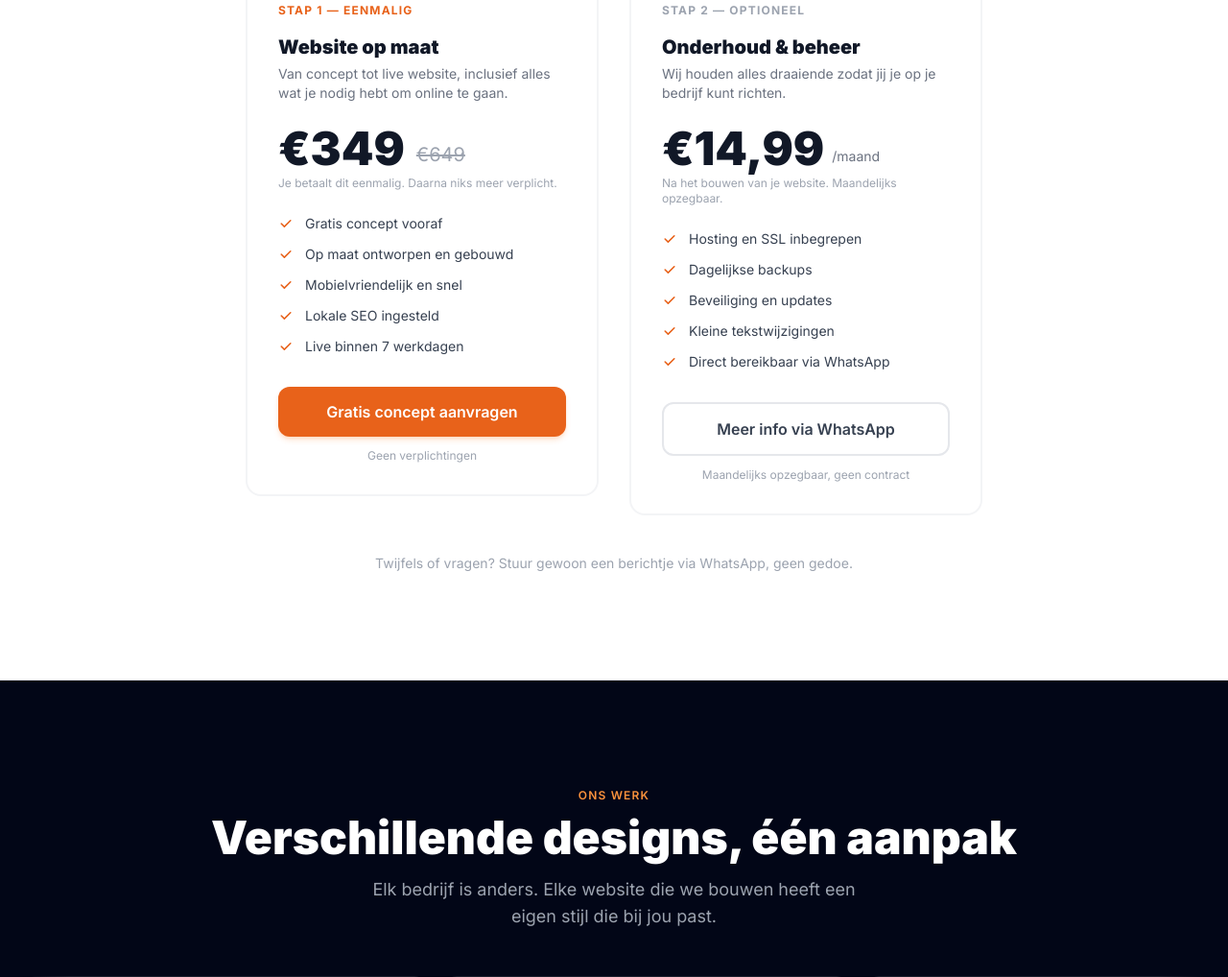
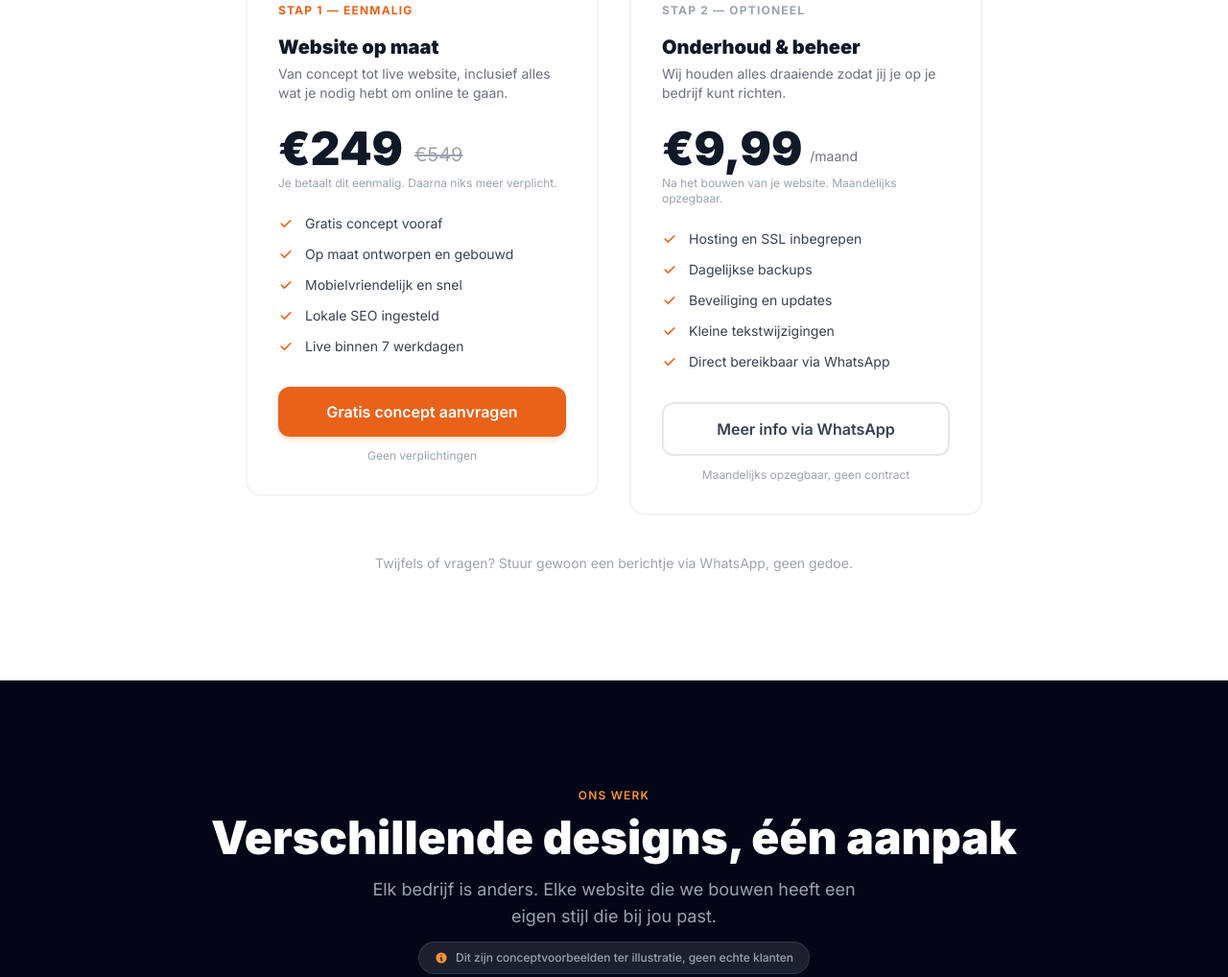
Before and after one commit to timversnel/Zaakmakers, a plain HTML site: page index.html in a window 1280 px wide. Shown: the part 3249-4267 px from the top of the page at 96% size. Drawn offline with nearby package versions, Linux system fonts and the light colour scheme.

Commit message:
Update index.html

```diff
--- a/index.html
+++ b/index.html
@@ -48,7 +48,6 @@
   </style>
 </head>
 <body class="bg-white text-gray-900 antialiased">
-
 <!-- NAVBAR -->
 <nav class="fixed top-0 left-0 right-0 z-50 bg-white/95 backdrop-blur-md border-b border-gray-100">
   <div class="max-w-6xl mx-auto px-4 sm:px-6 flex items-center justify-between h-16">
@@ -82,7 +81,6 @@
     <a href="#contact"  class="block mt-2 bg-primary text-white text-center py-3 rounded-xl hover:bg-primary-dark font-semibold">Gratis concept aanvragen</a>
   </div>
 </nav>
-
 <!-- HERO -->
 <section class="relative min-h-screen flex items-center bg-gradient-to-br from-slate-950 via-blue-950 to-slate-900 overflow-hidden pt-16">
   <div class="absolute -top-40 -left-40 w-80 h-80 bg-orange-500/20 rounded-full blur-3xl pointer-events-none"></div>
@@ -107,7 +105,6 @@
     </div>
   </div>
 </section>
-
 <!-- WERKWIJZE -->
 <section id="werkwijze" class="py-20 sm:py-28 bg-white">
   <div class="max-w-6xl mx-auto px-4 sm:px-6">
@@ -142,7 +139,6 @@
     </div>
   </div>
 </section>
-
 <!-- OVER ONS -->
 <section id="waarom" class="py-20 sm:py-28 bg-gray-50">
   <div class="max-w-6xl mx-auto px-4 sm:px-6">
@@ -165,7 +161,6 @@
     </div>
   </div>
 </section>
-
 <!-- STATS -->
 <section class="py-14 bg-gradient-to-r from-orange-500 to-amber-500">
   <div class="max-w-6xl mx-auto px-4 sm:px-6">
@@ -177,7 +172,6 @@
     </div>
   </div>
 </section>
-
 <!-- PRIJZEN -->
 <section id="prijzen" class="py-20 sm:py-28 bg-white">
   <div class="max-w-5xl mx-auto px-4 sm:px-6">
@@ -204,8 +198,8 @@
         <h3 class="text-xl font-black text-gray-900 mb-1">Website op maat</h3>
         <p class="text-gray-500 text-sm mb-6">Van concept tot live website, inclusief alles wat je nodig hebt om online te gaan.</p>
         <div class="flex items-end gap-3 mb-1">
-          <span class="text-4xl sm:text-5xl font-black text-gray-900">€349</span>
-          <span class="text-gray-400 line-through text-xl mb-1">€649</span>
+          <span class="text-4xl sm:text-5xl font-black text-gray-900">€249</span>
+          <span class="text-gray-400 line-through text-xl mb-1">€549</span>
         </div>
         <p class="text-xs text-gray-400 mb-6">Je betaalt dit eenmalig. Daarna niks meer verplicht.</p>
         <ul class="space-y-3 mb-8">
@@ -224,7 +218,7 @@
         <h3 class="text-xl font-black text-gray-900 mb-1">Onderhoud & beheer</h3>
         <p class="text-gray-500 text-sm mb-6">Wij houden alles draaiende zodat jij je op je bedrijf kunt richten.</p>
         <div class="flex items-end gap-2 mb-1">
-          <span class="text-4xl sm:text-5xl font-black text-gray-900">€14,99</span>
+          <span class="text-4xl sm:text-5xl font-black text-gray-900">€9,99</span>
           <span class="text-gray-500 text-sm mb-1.5">/maand</span>
         </div>
         <p class="text-xs text-gray-400 mb-6">Na het bouwen van je website. Maandelijks opzegbaar.</p>
@@ -242,7 +236,6 @@
     <p class="text-center text-gray-400 text-sm mt-10 reveal" style="transition-delay:.2s">Twijfels of vragen? Stuur gewoon een berichtje via WhatsApp, geen gedoe.</p>
   </div>
 </section>
-
 <!-- PORTFOLIO -->
 <section id="portfolio" class="py-20 sm:py-28 bg-slate-950 overflow-hidden">
   <div class="max-w-7xl mx-auto px-4 sm:px-6">
@@ -250,6 +243,7 @@
       <p class="text-orange-400 font-semibold text-xs uppercase tracking-widest mb-3">Ons werk</p>
       <h2 class="text-3xl sm:text-4xl md:text-5xl font-black text-white mb-4">Verschillende designs, één aanpak</h2>
       <p class="text-gray-400 text-base sm:text-lg max-w-lg mx-auto">Elk bedrijf is anders. Elke website die we bouwen heeft een eigen stijl die bij jou past.</p>
+      <p class="mt-3 inline-flex items-center gap-2 bg-white/10 text-gray-400 text-xs font-medium px-4 py-2 rounded-full border border-white/10"><svg class="w-3.5 h-3.5 text-orange-400 flex-shrink-0" fill="currentColor" viewBox="0 0 20 20"><path fill-rule="evenodd" d="M18 10a8 8 0 11-16 0 8 8 0 0116 0zm-7-4a1 1 0 11-2 0 1 1 0 012 0zM9 9a1 1 0 000 2v3a1 1 0 001 1h1a1 1 0 100-2v-3a1 1 0 00-1-1H9z" clip-rule="evenodd"/></svg>Dit zijn conceptvoorbeelden ter illustratie, geen echte klanten</p>
     </div>
     <div class="relative">
       <div class="pointer-events-none absolute left-0 top-0 bottom-8 w-12 z-10" style="background:linear-gradient(to right,#020617,transparent)"></div>
@@ -433,7 +427,6 @@
     </div>
   </div>
 </section>
-
 <!-- FAQ -->
 <section id="faq" class="py-20 sm:py-28 bg-white">
   <div class="max-w-3xl mx-auto px-4 sm:px-6">
@@ -485,7 +478,7 @@
           <svg class="faq-icon w-5 h-5 text-primary flex-shrink-0 transition-transform duration-300" fill="none" stroke="currentColor" viewBox="0 0 24 24"><path stroke-linecap="round" stroke-linejoin="round" stroke-width="2" d="M12 4v16m8-8H4"/></svg>
         </button>
         <div class="faq-answer hidden px-6 pb-5">
-          <p class="text-gray-500 text-sm sm:text-base leading-relaxed">Het onderhoudspakket kost €14,99 per maand en is maandelijks opzegbaar. Hierin zit hosting, SSL-certificaat, dagelijkse backups, beveiliging en kleine aanpassingen. Je hoeft nooit meer naar je website om te kijken, wij doen dat.</p>
+          <p class="text-gray-500 text-sm sm:text-base leading-relaxed">Het onderhoudspakket kost €9,99 per maand en is maandelijks opzegbaar. Hierin zit hosting, SSL-certificaat, dagelijkse backups, beveiliging en kleine aanpassingen. Je hoeft nooit meer naar je website om te kijken, wij doen dat.</p>
         </div>
       </div>
       <div class="faq-item border border-gray-100 rounded-2xl overflow-hidden">
@@ -501,7 +494,6 @@
     <p class="text-center text-gray-400 text-sm mt-10 reveal">Nog een vraag? <a href="https://wa.me/31614032527" target="_blank" class="text-primary font-semibold hover:underline">App ons via WhatsApp</a> of mail naar <a href="mailto:info@zaakmakers.nl" class="text-primary font-semibold hover:underline">info@zaakmakers.nl</a></p>
   </div>
 </section>
-
 <!-- CONTACT -->
 <section id="contact" class="py-20 sm:py-28 bg-gray-50">
   <div class="max-w-2xl mx-auto px-4 sm:px-6">
@@ -545,7 +537,6 @@
     </div>
   </div>
 </section>
-
 <!-- COOKIE BANNER -->
 <div id="cookie-banner" class="fixed bottom-0 left-0 right-0 z-50 bg-slate-900 border-t border-white/10 px-4 py-4 sm:py-5 hidden">
   <div class="max-w-6xl mx-auto flex flex-col sm:flex-row items-start sm:items-center gap-4">
@@ -559,7 +550,6 @@
     </div>
   </div>
 </div>
-
 <!-- WHATSAPP -->
 <a href="https://wa.me/31614032527?text=Hoi%2C%20ik%20wil%20graag%20een%20gratis%20concept%20aanvragen!" target="_blank" rel="noopener" aria-label="Chat via WhatsApp" class="fixed bottom-6 right-6 z-40 flex items-center gap-3 bg-[#25D366] text-white font-semibold text-sm px-4 py-3 rounded-full shadow-lg hover:bg-[#1ebe5d] hover:shadow-xl hover:-translate-y-0.5 transition-all group">
   <svg xmlns="http://www.w3.org/2000/svg" class="w-5 h-5 flex-shrink-0" viewBox="0 0 24 24" fill="currentColor">
@@ -567,7 +557,6 @@
   </svg>
   <span class="max-w-0 overflow-hidden group-hover:max-w-xs transition-all duration-300 whitespace-nowrap">Stuur een bericht</span>
 </a>
-
 <!-- FOOTER -->
 <footer class="bg-slate-950 text-gray-400 py-12">
   <div class="max-w-6xl mx-auto px-4 sm:px-6">
@@ -590,12 +579,10 @@
     </div>
   </div>
 </footer>
-
 <script>
 // MOBILE MENU
 document.getElementById('menu-btn').addEventListener('click', () => document.getElementById('mobile-menu').classList.toggle('hidden'))
 document.getElementById('mobile-menu').querySelectorAll('a').forEach(a => a.addEventListener('click', () => document.getElementById('mobile-menu').classList.add('hidden')))
-
 // TYPEWRITER
 const twTexts = ['een sterke website.','meer klanten.','een professionele uitstraling.','online zichtbaarheid.']
 let twIdx=0,charIdx=0,deleting=false
@@ -614,7 +601,6 @@ function typewrite(){
   setTimeout(typewrite,deleting?38:88)
 }
 typewrite()
-
 // FEATURE STEPS
 const steps=[
   {num:'01',title:'Gratis kennismaking',content:'We bellen of spreken af. We luisteren naar wie je bent, wat je doet en wie je klant is.',image:'https://images.unsplash.com/photo-1516321318423-f06f85e504b3?q=80&w=2070&auto=format&fit=crop'},
@@ -658,13 +644,11 @@ setInterval(()=>{
   else progressBar.style.width=prog+'%'
 },100)
 renderSteps();goTo(0)
-
 // SCROLL REVEAL
 const revealObs=new IntersectionObserver(entries=>{
   entries.forEach(e=>{if(e.isIntersecting){e.target.classList.add('visible');revealObs.unobserve(e.target)}})
 },{threshold:0.08})
 document.querySelectorAll('.reveal').forEach(el=>revealObs.observe(el))
-
 // PORTFOLIO drag scroll
 const track=document.getElementById('portfolio-track')
 let isDown=false,startX,scrollLeft
@@ -675,7 +659,6 @@ track.addEventListener('mousemove',e=>{
   if(!isDown)return;e.preventDefault()
   track.scrollLeft=scrollLeft-(e.pageX-track.offsetLeft-startX)*1.2
 })
-
 // PORTFOLIO dots
 const dots=document.querySelectorAll('#portfolio-dots .dot')
 function setDot(i){
@@ -690,7 +673,6 @@ track.addEventListener('scroll',()=>{
   setDot(Math.min(Math.round(track.scrollLeft/w),dots.length-1))
 })
 setDot(0)
-
 // FAQ
 function toggleFaq(btn) {
   const answer = btn.nextElementSibling
@@ -703,7 +685,6 @@ function toggleFaq(btn) {
     icon.style.transform = 'rotate(45deg)'
   }
 }
-
 // COOKIE BANNER
 function showCookieBanner() {
   if (!localStorage.getItem('cookie-consent')) {
@@ -719,7 +700,6 @@ function declineCookies() {
   document.getElementById('cookie-banner').classList.add('hidden')
 }
 showCookieBanner()
-
 // FORM
 function handleForm(e){
   e.preventDefault()
```
